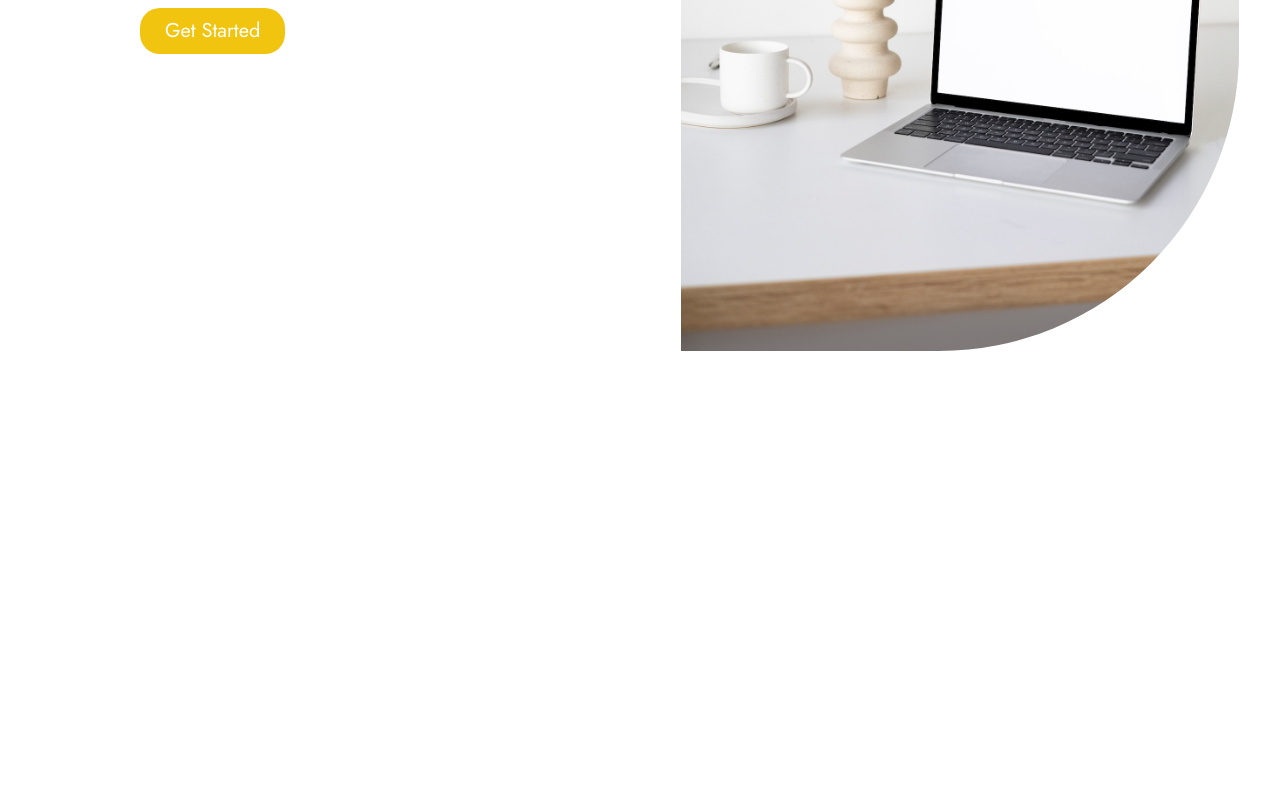
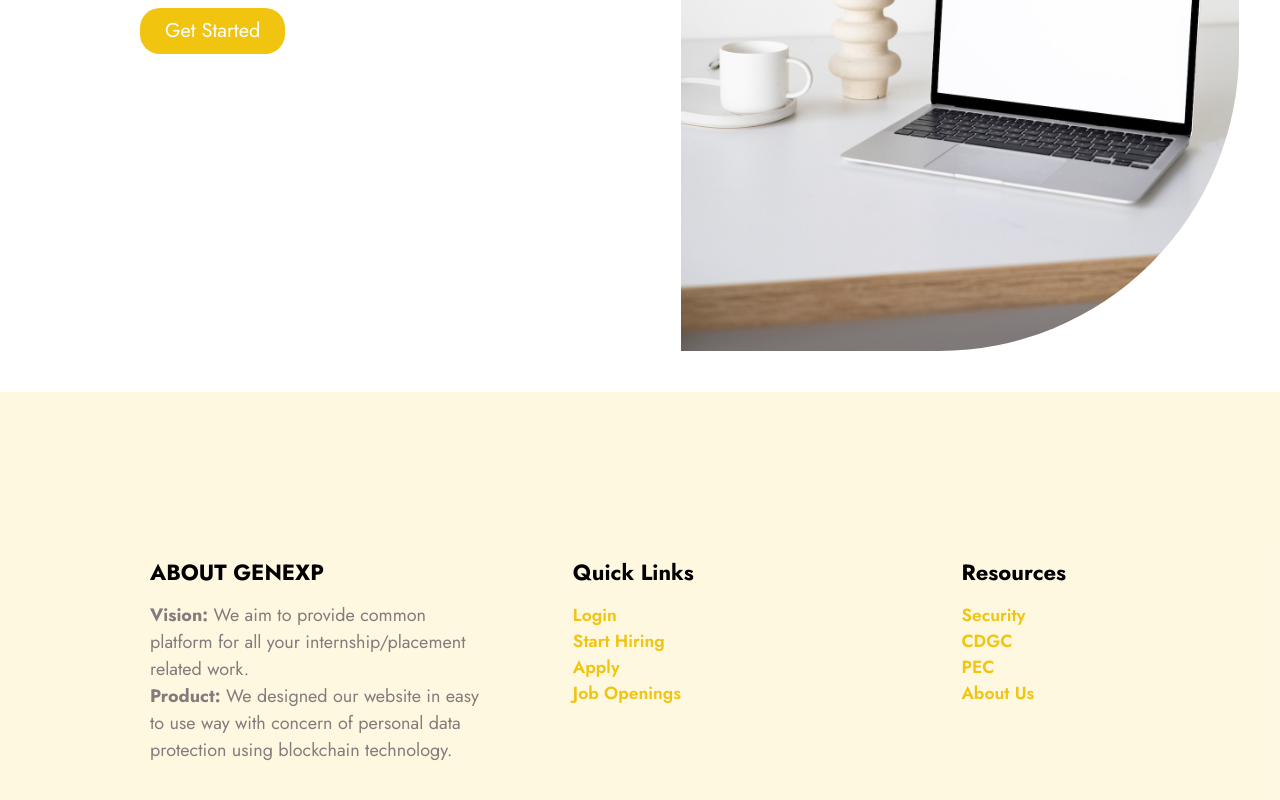
Before and after one commit to ktarun1419/genexp, a React (Create React App) app: page / in a window 1280 px wide. Shown: the part 468-1268 px from the top of the page. Before the commit the page ends 860 px from the top, so only its background shows below. Built offline with nearby package versions, Linux system fonts and the light colour scheme.

Commit message:
Designed the footer section

```diff
--- a/src/App.js
+++ b/src/App.js
@@ -1,13 +1,14 @@
-// import logo from './logo.svg';
 import './App.css';
 import Navbar from './components/Navbar';
 import Home from './components/Home';
+import Footer from './components/Footer';
 
 function App() {
   return (
     <>
     <Navbar/>
     <Home/>
+    <Footer/>
     </>
   );
 }
--- /dev/null
+++ b/src/components/Footer.css
@@ -0,0 +1,20 @@
+.Box{
+    height: 500px;
+    display: flex;
+    background: rgba(241, 196, 15,0.12);
+}
+.Element1{
+    margin: 150px;
+    margin-right : 10px;
+    width: 40vw;
+}
+.Element{
+    margin: 70px;
+    margin-top: 150px;
+    width: 29vw;
+}
+.Element a{
+    font-weight: 600;
+    color: #f1c40f;
+    font-size: 175%;
+}
--- /dev/null
+++ b/src/components/Footer.js
@@ -0,0 +1,34 @@
+import React from 'react'
+import "./Footer.css"
+function Footer() {
+  return (
+    <>
+    <div className='Box'>
+
+      <div className='Element1'>
+          <h3>ABOUT GENEXP</h3>
+          <p><b>Vision:</b> We aim to provide common platform for all your internship/placement related work.<br/><b>Product: </b>We designed our website in easy to use way with concern of personal data protection using blockchain technology.</p>
+          <div></div>
+      </div>
+
+      <div className='Element'>
+          <h3>Quick Links</h3>
+          <a href='\'>Login<br/></a>
+          <a href='\'>Start Hiring<br/></a>
+          <a href='\'>Apply<br/></a>
+          <a href='\'>Job Openings<br/></a>
+      </div>
+      <div className='Element'>
+          <h3>Resources</h3>
+          <a href='\'>Security<br/></a>
+          <a href='\'>CDGC<br/></a>
+          <a href='\'>PEC<br/></a>
+          <a href='\'>About Us<br/></a>
+      </div>
+
+  </div>
+</>
+      )
+}
+
+export default Footer
```
